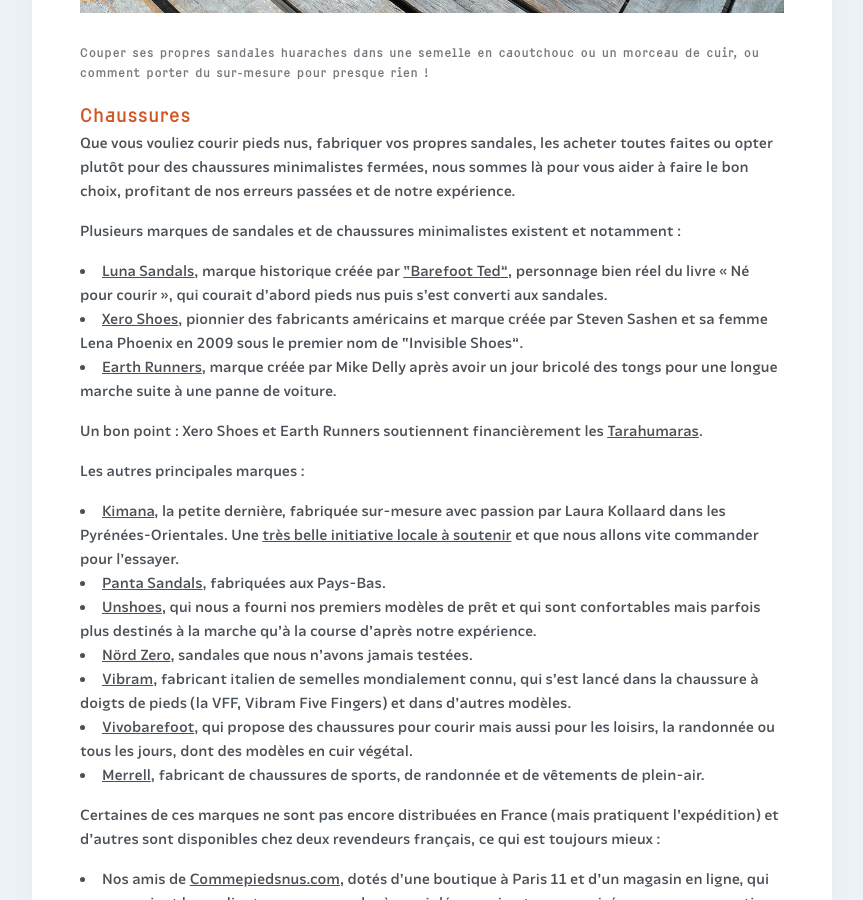
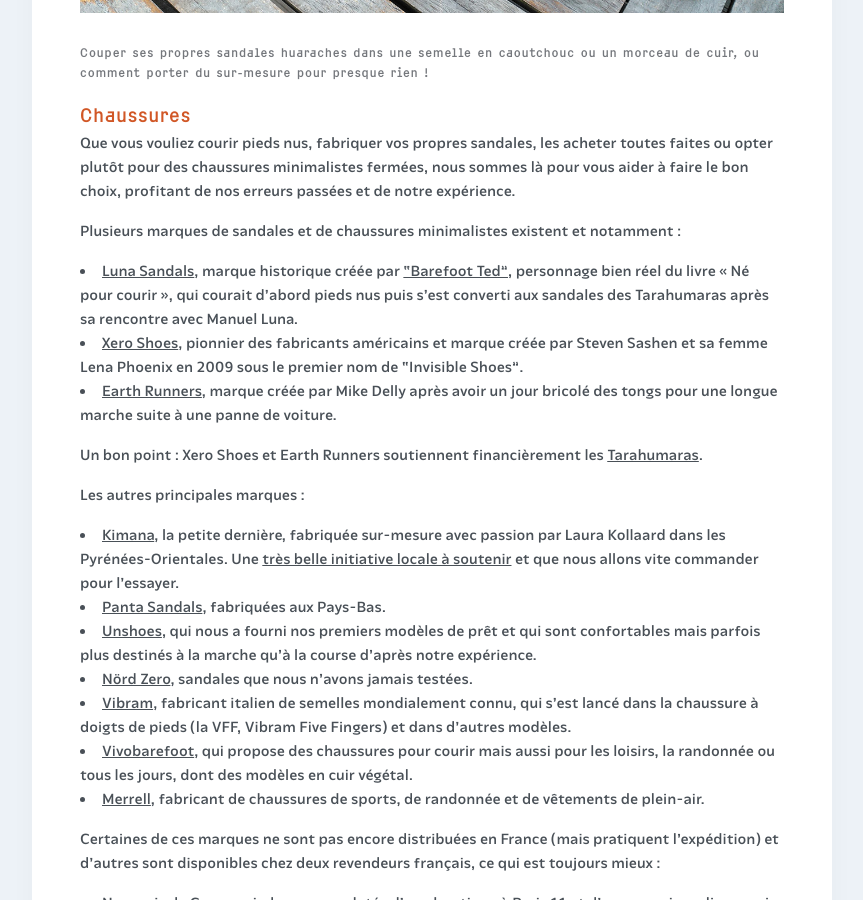
Before and after one commit to courirpaleo/courirpaleo.github.io, a Jekyll site: the page built from _pages/ressources.md, in a window 1280 px wide and 900 px high, scrolled down 8652 px. Shown: the whole window, without its empty margins (208-1071 px from the left). Built offline with Jekyll 4.4.1, drawn with Linux system fonts in a browser that asks for light colours; some web fonts are replaced.

Commit message:
Update ressources.md

```diff
--- a/_pages/ressources.md
+++ b/_pages/ressources.md
@@ -89,7 +89,7 @@
 Que vous vouliez courir pieds nus, fabriquer vos propres sandales, les acheter toutes faites ou opter plutôt pour des chaussures minimalistes fermées, nous sommes là pour vous aider à faire le bon choix, profitant de nos erreurs passées et de notre expérience.
 
 Plusieurs marques de sandales et de chaussures minimalistes existent et notamment&nbsp;:
-- [Luna Sandals](https://lunasandals.com/pages/roots-of-luna-sandals), marque historique créée par ["Barefoot Ted"](https://www.barefootted.com/bio), personnage bien réel du livre «&nbsp;Né pour courir&nbsp;», qui courait d'abord pieds nus puis s'est converti aux sandales.
+- [Luna Sandals](https://lunasandals.com/pages/roots-of-luna-sandals), marque historique créée par ["Barefoot Ted"](https://www.barefootted.com/bio), personnage bien réel du livre «&nbsp;Né pour courir&nbsp;», qui courait d'abord pieds nus puis s'est converti aux sandales des Tarahumaras après sa rencontre avec Manuel Luna.
 - [Xero Shoes](https://xeroshoes.com/xero-shoes-story), pionnier des fabricants américains et marque créée par Steven Sashen et sa femme Lena Phoenix en 2009 sous le premier nom de "Invisible Shoes".
 - [Earth Runners](https://www.earthrunners.com/pages/about-us), marque créée par Mike Delly après avoir un jour bricolé des tongs pour une longue marche suite à une panne de voiture.
 
```
